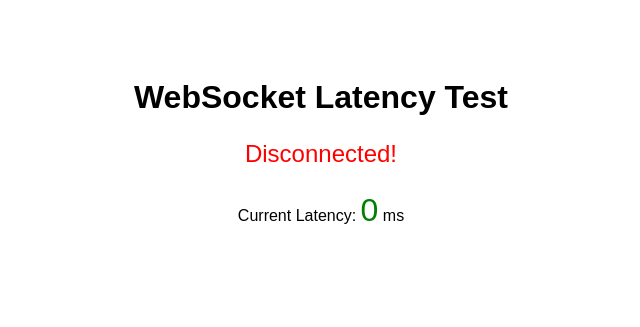
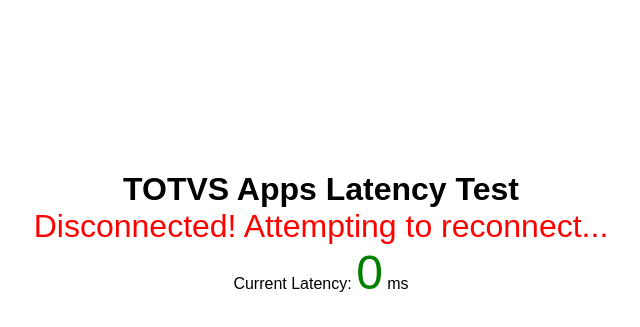
Before and after one commit to felipeconti/latency, a plain HTML site: page static/index.html in a window 1280 px wide. Shown: the whole page, without its empty margins (319-959 px from the left). Drawn offline with nearby package versions, Linux system fonts and the light colour scheme.

Commit message:
Reconnect

```diff
--- a/static/index.html
+++ b/static/index.html
@@ -3,32 +3,60 @@
 <head>
   <meta charset="UTF-8">
   <meta name="viewport" content="width=device-width, initial-scale=1.0">
-  <title>WebSocket Latency Test</title>
+  <title>TOTVS Apps Latency Test</title>
   <style>
-    body {
+    * {
+      margin: 0;
+      padding: 0;
+      box-sizing: border-box;
+    }
+
+    html, body {
+      height: 100%;
+      width: 100%;
+      display: flex;
+      justify-content: center;
+      align-items: center;
       font-family: Arial, sans-serif;
+      overflow: hidden;
+    }
+
+    #container {
       text-align: center;
-      padding-top: 50px;
+      width: 100%;
+      height: 100%;
+      display: flex;
+      flex-direction: column;
+      justify-content: center;
+      align-items: center;
     }
+
     #latency {
-      font-size: 2em;
+      font-size: 3em;
       color: green;
     }
+
     #connection-status {
-      font-size: 1.5em;
+      font-size: 2em;
       color: red;
     }
+
     #chart {
-      margin-top: 50px;
+      width: 80%;
+      max-width: 600px;
+      height: 300px;
+      margin-top: 30px;
     }
   </style>
 </head>
 <body>
-  <h1>WebSocket Latency Test</h1>
-  <p id="connection-status">Connecting...</p>
-  <p>Current Latency: <span id="latency">0</span> ms</p>
+  <div id="container">
+    <h1>TOTVS Apps Latency Test</h1>
+    <p id="connection-status">Connecting...</p>
+    <p>Current Latency: <span id="latency">0</span> ms</p>
 
-  <canvas id="chart" width="400" height="400"></canvas>
+    <canvas id="chart"></canvas>
+  </div>
 
   <script type="text/javascript" src="./socket.js"></script>
 
--- a/static/socket.js
+++ b/static/socket.js
@@ -1,13 +1,16 @@
 const serverURL = 'ws://localhost:8080/ws'; // Replace with your WebSocket server URL
-const socket = new WebSocket(serverURL);
+let socket;
+let reconnectInterval = 1000; // 1 second
 
 const latencyDisplay = document.getElementById('latency');
 const connectionStatus = document.getElementById('connection-status');
 
 const latencyHistory = [];
 const maxHistory = 50;
+let chart;
 
-let chart;
+function connect() {
+  socket = new WebSocket(serverURL);
 
   // Show connection status
   socket.onopen = () => {
@@ -17,8 +20,13 @@ socket.onopen = () => {
   };
 
   socket.onclose = () => {
-  connectionStatus.textContent = "Disconnected!";
+    connectionStatus.textContent = "Disconnected! Attempting to reconnect...";
     connectionStatus.style.color = "red";
+    reconnect();
+  };
+
+  socket.onerror = (error) => {
+    console.log("WebSocket error: ", error);
   };
 
   // Handle incoming messages
@@ -34,12 +42,21 @@ socket.onmessage = (event) => {
     latencyHistory.push(latency);
     updateChart();
   };
+}
+
+function reconnect() {
+  setTimeout(() => {
+    connect(); // Try to reconnect
+  }, reconnectInterval);
+}
 
 function startLatencyTest() {
   setInterval(() => {
+    if (socket.readyState === WebSocket.OPEN) {
       const currentTime = Date.now();
       socket.send(currentTime.toString());
-  }, 1000); // Send ping every 1 second
+    }
+  }, 500); // Send ping every 0.5 seconds
 }
 
 function updateChart() {
@@ -72,3 +89,6 @@ function updateChart() {
     chart.update();
   }
 }
+
+// Start connection on page load
+connect();
```
Lines whose indentation alone changed are shown as unchanged.
